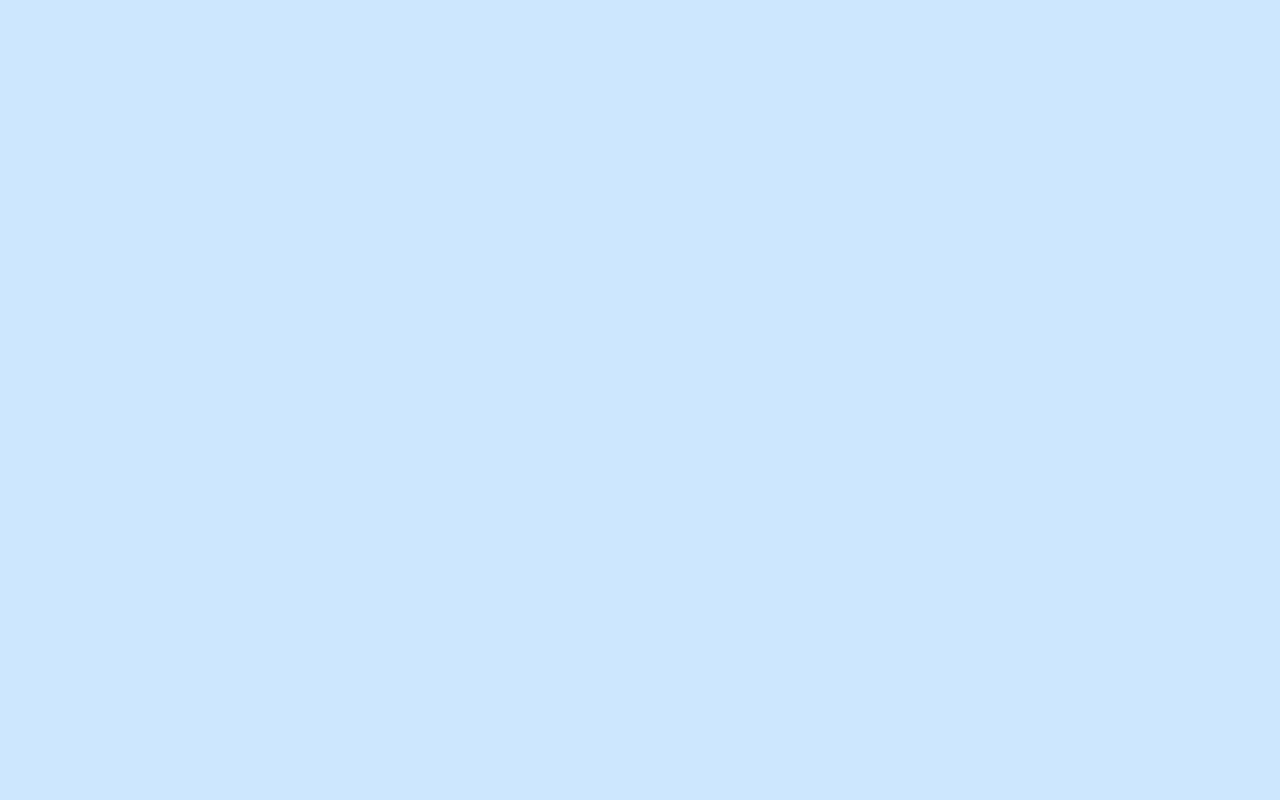
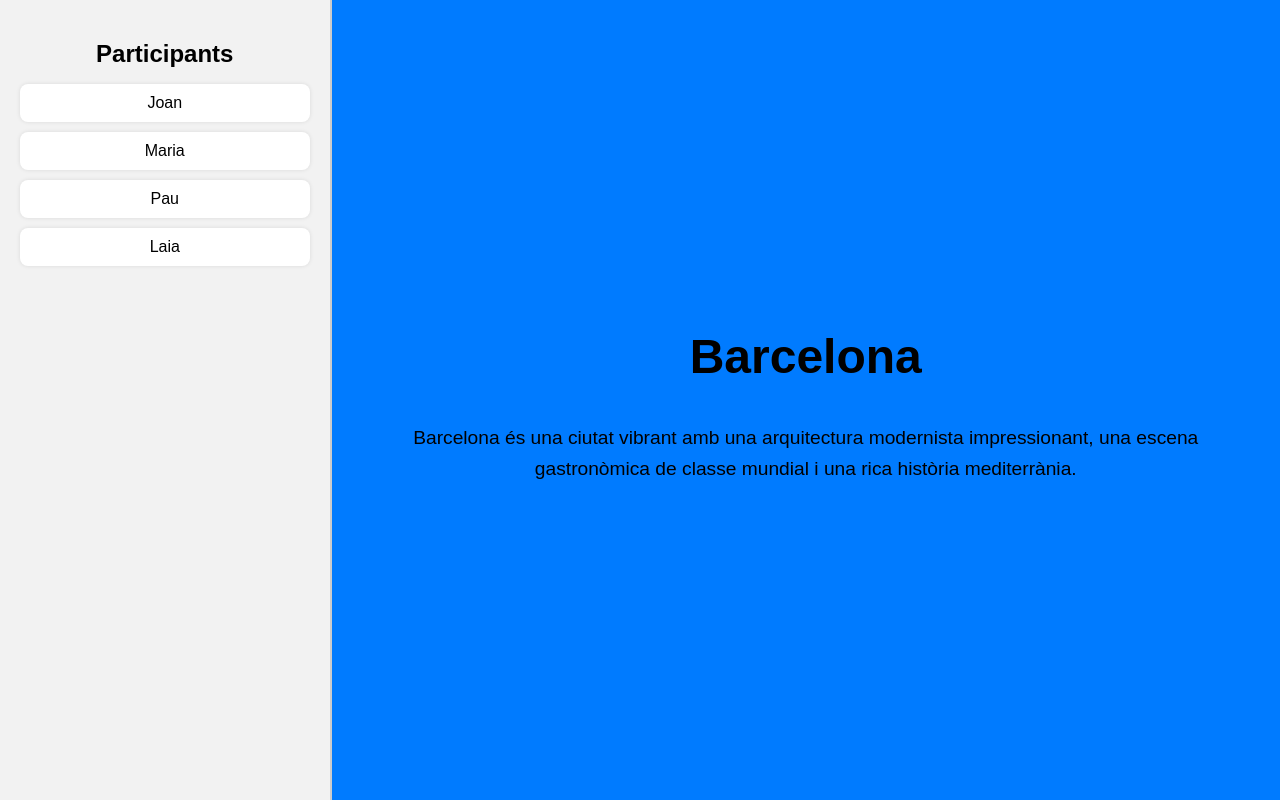
Before and after one commit to Yearsuck/hackUPC2025_frontend, a React (Create React App) app in the folder my-app/: page /TripResult in a window 1280 px wide. Before the commit this address had no page. Built offline with nearby package versions, Linux system fonts and the light colour scheme.

Commit message:
TripResult actu

```diff
--- a/my-app/src/App.js
+++ b/my-app/src/App.js
@@ -4,6 +4,7 @@ import Home from './Home';
 import SignUp from './SignUp';
 import Login from './Login';
 import Menu from './Menu'; // Importa el component Menu
+import TripResult from './TripResult';
 
 function App() {
 
@@ -15,6 +16,7 @@ function App() {
         <Route path="/SignUp" element={<SignUp />} />
         <Route path="/Login" element={<Login />} />
         <Route path="/Menu" element={<Menu />} /> {/* Ruta per al component Menu */}
+        <Route path="/TripResult" element={<TripResult />} /> {/* Ruta per al component TripResult */}
       </Routes>
     </Router>
     </div>
--- /dev/null
+++ b/my-app/src/TripResult.css
@@ -0,0 +1,48 @@
+.trip-result-container {
+    display: flex;
+    height: 100vh;
+    font-family: sans-serif;
+  }
+
+  .left-panel {
+    width: 25%;
+    background-color: #f2f2f2;
+    padding: 20px;
+    border-right: 2px solid #ccc;
+  }
+
+  .left-panel h2 {
+    margin-bottom: 10px;
+  }
+
+  .left-panel ul {
+    list-style: none;
+    padding: 0;
+  }
+
+  .left-panel li {
+    margin-bottom: 10px;
+    background-color: #ffffff;
+    padding: 10px;
+    border-radius: 8px;
+    box-shadow: 0 0 4px rgba(0,0,0,0.1);
+  }
+
+  .right-panel {
+    width: 75%;
+    padding: 40px;
+    display: flex;
+    flex-direction: column;
+    justify-content: center;
+    background-color: #007BFF;
+  }
+
+  .right-panel h1 {
+    font-size: 3rem;
+    margin-bottom: 20px;
+  }
+
+  .right-panel p {
+    font-size: 1.2rem;
+    line-height: 1.6;
+  }
--- /dev/null
+++ b/my-app/src/TripResult.js
@@ -0,0 +1,37 @@
+import './TripResult.css';
+import { useState, useEffect } from 'react';
+
+function TripResult() {
+  const [participants, setParticipants] = useState([]);
+  const [finalPlace, setFinalPlace] = useState('Barcelona');
+  const [description, setDescription] = useState('Generant descripció amb IA...');
+
+  useEffect(() => {
+    // Simulació: Crida a la API per obtenir participants i descripció generada per IA
+    setParticipants(['Joan', 'Maria', 'Pau', 'Laia']);
+    setTimeout(() => {
+      setDescription(
+        'Barcelona és una ciutat vibrant amb una arquitectura modernista impressionant, una escena gastronòmica de classe mundial i una rica història mediterrània.'
+      );
+    }, 1000);
+  }, []);
+
+  return (
+    <div className="trip-result-container">
+      <div className="left-panel">
+        <h2>Participants</h2>
+        <ul>
+          {participants.map((p, index) => (
+            <li key={index}>{p}</li>
+          ))}
+        </ul>
+      </div>
+      <div className="right-panel">
+        <h1>{finalPlace}</h1>
+        <p>{description}</p>
+      </div>
+    </div>
+  );
+}
+
+export default TripResult;
```
